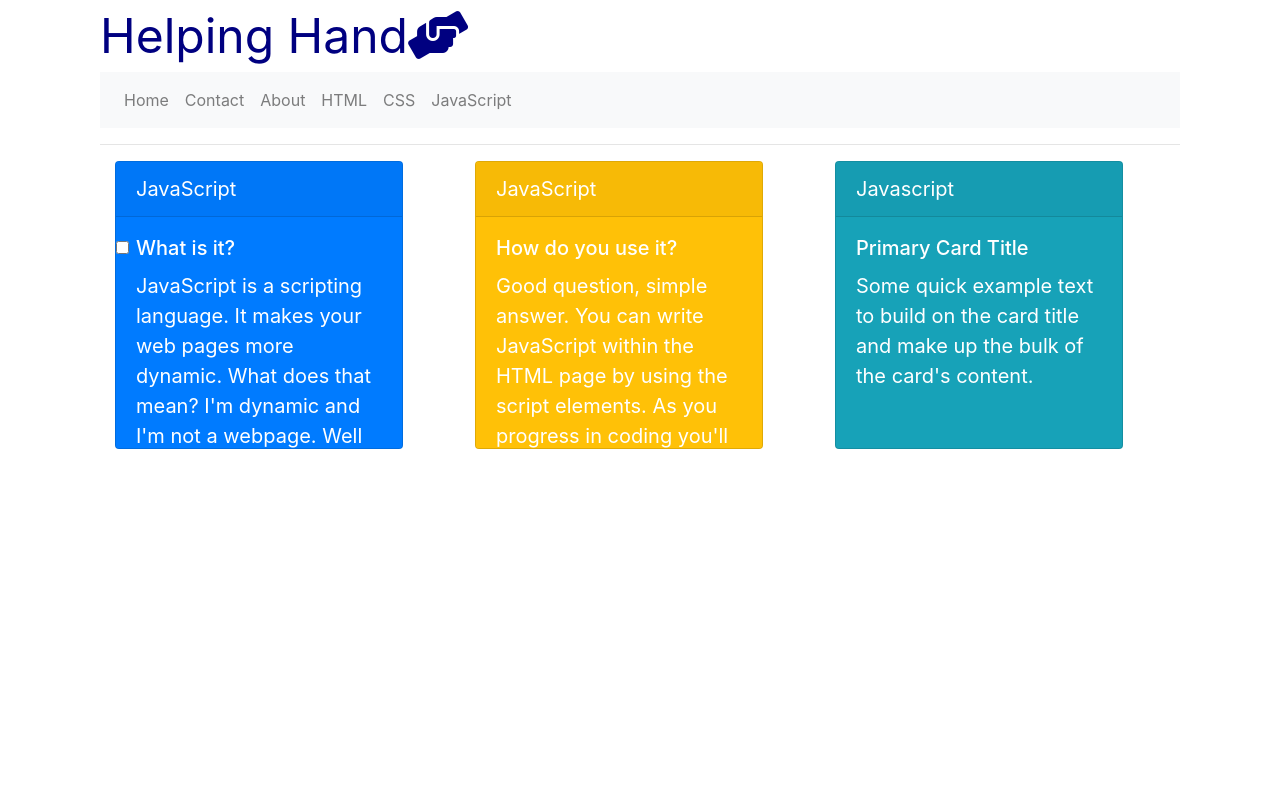
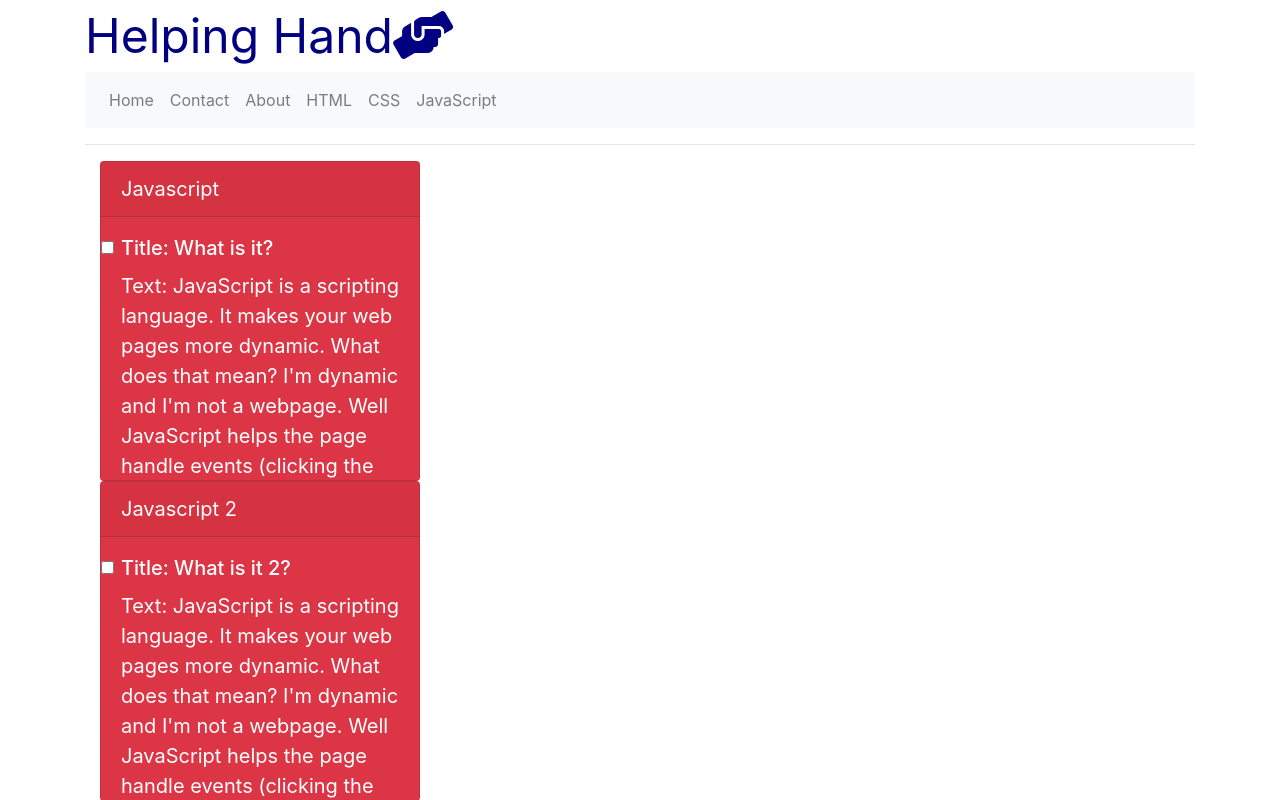
Before and after one commit to verna100/Helping-Hand, a React (Create React App) app: page /javascript in a window 1280 px wide. Shown: the top 800 px of the page. Built offline with nearby package versions, Linux system fonts and the light colour scheme.

Commit message:
reading Json

```diff
--- a/package.json
+++ b/package.json
@@ -3,6 +3,7 @@
   "version": "0.1.0",
   "private": true,
   "dependencies": {
+    "axios": "^0.18.0",
     "react": "^16.8.6",
     "react-bootstrap": "^1.0.0-beta.8",
     "react-dom": "^16.8.6",
--- a/public/index.html
+++ b/public/index.html
@@ -12,7 +12,7 @@
 </head>
 
 <body>
-    <div id="App" class="container"></div>
+    <div id="App" className="container"></div>
 </body>
 
 </html>
--- a/src/App.js
+++ b/src/App.js
@@ -6,15 +6,18 @@ import About from './components/About';
 import Contact from './components/Contact';
 import HTML from './components/HTML';
 import CSS from './components/CSS';
+// import Context from './components/Context';
+// import Wrapper from './components/Wrapper';
 import JavaScript from './components/JavaScript';
+// import javascripts from "./javascripts.json";
+
 // import Cards from './components/Card';
 
 class App extends Component {
   render() {
     return (
       <div className="container" style={styles.containerStyles}>
-    <Router>
-        <div>
+      <Router>
           <Header />
           <nav className="navbar navbar-expand-lg navbar-light bg-light">
           <ul className="navbar-nav mr-auto">
@@ -34,9 +37,10 @@ class App extends Component {
               <Route path='/html' component={HTML} />
               <Route path='/css' component={CSS} />
               <Route path='/javascript' component={JavaScript} />
+
           </Switch>
 
-        </div>
+            <br />
 
       </Router>
       {/* <JavaScript /> */}
--- a/src/components/CSS.js
+++ b/src/components/CSS.js
@@ -1,14 +1,26 @@
 import React, { Component } from 'react';
+import Context from './Context';
+import css from "../css.json";
 
 class CSS extends Component {
-    state = {  }
-    render() {
+    state = {
+      css
+    };
+    render(){
         return (
-            <div>
+        <div>
+        {this.state.css.map(css => (
+        <Context
+            key={css.id}
+            id={css.id}
+            heading={css.heading}
+            title={css.title}
+            text={css.text}
+            />
+    ))}
+       </div>
 
-            </div>
-         );
-    }
+        )}
 }
 
 export default CSS;
--- a/src/components/Context.js
+++ b/src/components/Context.js
@@ -1,34 +1,30 @@
-import React, { Component } from 'react';
+import React from 'react';
 import { Card, Container, Row, Col } from 'react-bootstrap';
+// import javascripts from './src/javascripts';
 
-class Context extends Component {
-    state = {  }
-    render() {
+function Context(props){
+  // console.log(props);
   return (
-            <div >
-
+    <div>
       <Container>
         <Row>
           <Col>
-    <Card bg="primary" text="white" style={styles.cardStyle}>
-            <Card.Header>JavaScript</Card.Header>
+            <Card bg="danger" text="white" style={styles.cardStyle}>
+                <Card.Header>{props.heading}</Card.Header>
                 <Card.Body>
-             <input type="checkbox" class="form-check-input" id="exampleCheck1" />
-              <Card.Title>What is it?
-
+                  <input type="checkbox" className="form-check-input" id="exampleCheck1" />
+                <Card.Title>Title: {props.title}
                 </Card.Title>
                 <Card.Text >
-
-                JavaScript is a scripting language. It makes your web pages more dynamic. What does that mean?
-                I'm dynamic and I'm not a webpage. Well JavaScript helps the page handle events (clicking the submit button),
-                do math (you can add/subract/multiply and divide) and you can store information for use later (variables).
-
+                  Text: {props.text}
                 </Card.Text>
                 </Card.Body>
                 </Card>
           </Col>
+          <br />
+          <br />
 
-     <Col>
+                  {/* <Col>
                   <Card bg="warning" text="white" style={styles.cardStyle}>
                           <Card.Header>JavaScript</Card.Header>
                           <Card.Body>
@@ -42,8 +38,8 @@ class Context extends Component {
                             </Card.Text>
                           </Card.Body>
                         </Card>
-          </Col>
-    <Col>
+                        </Col> */}
+                  {/* <Col>
                   <Card bg="info" text="white" style={styles.cardStyle}>
                           <Card.Header>Javascript</Card.Header>
                           <Card.Body>
@@ -54,7 +50,8 @@ class Context extends Component {
                             </Card.Text>
                           </Card.Body>
                         </Card>
-          </Col>
+                        </Col> */}
+                        <br />
                 </Row>
               </Container>
             {/* <Card bg="primary" text="white" style={{ width: '18rem' }}>
@@ -70,16 +67,16 @@ class Context extends Component {
           </div>
          );
     }
-}
 
 export default Context;
 
 const styles= {
   cardStyle: {
-    width: '18rem',
-    height:'18rem',
+    width: '20rem',
+    height:'20rem',
     fontSize: 20,
     overflowY:"scroll"
 
+
   }
-}
+};
--- a/src/components/HTML.js
+++ b/src/components/HTML.js
@@ -1,14 +1,26 @@
 import React, { Component } from 'react';
+import Context from './Context';
+import htmls from "../htmls.json";
 
 class HTML extends Component {
-    state = {  }
-    render() {
+    state = {
+      htmls
+    };
+    render(){
         return (
-            <div>
+        <div>
+        {this.state.htmls.map(html => (
+        <Context
+            key={html.id}
+            id={html.id}
+            heading={html.heading}
+            title={html.title}
+            text={html.text}
+            />
+    ))}
+       </div>
 
-            </div>
-         );
-    }
+        )}
 }
 
 export default HTML;
--- a/src/components/JavaScript.js
+++ b/src/components/JavaScript.js
@@ -1,15 +1,28 @@
 import React, { Component } from 'react';
 import Context from './Context';
+import javascripts from "../javascripts.json";
+// import Header from "./Header";
+
 
 class JavaScript extends Component {
-    state = {  }
-    render() {
+    state = {
+      javascripts
+    };
+    render(){
         return (
-            <div>
-                <Context />
-            </div>
-         );
-    }
+        <div>
+        {this.state.javascripts.map(javascript => (
+        <Context
+            key={javascript.id}
+            id={javascript.id}
+            heading={javascript.heading}
+            title={javascript.title}
+            text={javascript.text}
+            />
+    ))}
+       </div>
+
+        )}
 }
 
 export default JavaScript;
--- /dev/null
+++ b/src/components/Wrapper.js
@@ -0,0 +1,14 @@
+import React, { Component } from 'react';
+
+class Wrapper extends Component {
+    state = {  }
+    render() {
+        return (
+            <div>
+
+            </div>
+         );
+    }
+}
+
+export default Wrapper;
--- /dev/null
+++ b/src/css.json
@@ -0,0 +1,9 @@
+[
+    {
+      "id": 1,
+      "heading": "CSS",
+      "title": "Another test",
+      "text": "connecting to the world of CSS"
+
+    }
+]
--- /dev/null
+++ b/src/htmls.json
@@ -0,0 +1,9 @@
+[
+    {
+    "id": 1,
+    "heading": "HTML",
+    "title": "What is it?",
+    "text": "This is a test"
+
+  }
+]
--- /dev/null
+++ b/src/javascripts.json
@@ -0,0 +1,25 @@
+[
+    {
+      "id": 1,
+      "heading": "Javascript",
+      "title": "What is it?",
+      "text": "JavaScript is a scripting language. It makes your web pages more dynamic. What does that mean? I'm dynamic and I'm not a webpage. Well JavaScript helps the page handle events (clicking the submit button), do math (you can add/subract/multiply and divide) and you can store information for use later (variables)."
+
+    },
+    {
+      "id": 2,
+      "heading": "Javascript 2",
+      "title": "What is it 2?",
+      "text": "JavaScript is a scripting language. It makes your web pages more dynamic. What does that mean? I'm dynamic and I'm not a webpage. Well JavaScript helps the page handle events (clicking the submit button), do math (you can add/subract/multiply and divide) and you can store information for use later (variables)."
+
+    },
+    {
+      "id": 3,
+      "heading": "Javascript 3",
+      "title": "What is it 3?",
+      "text": "JavaScript is a scripting language. It makes your web pages more dynamic. What does that mean? I'm dynamic and I'm not a webpage. Well JavaScript helps the page handle events (clicking the submit button), do math (you can add/subract/multiply and divide) and you can store information for use later (variables)."
+
+    }
+
+
+]
```
Also changed, not shown: 1 other file (tests, documents, lock files or other folders). Lines whose indentation alone changed are shown as unchanged.
